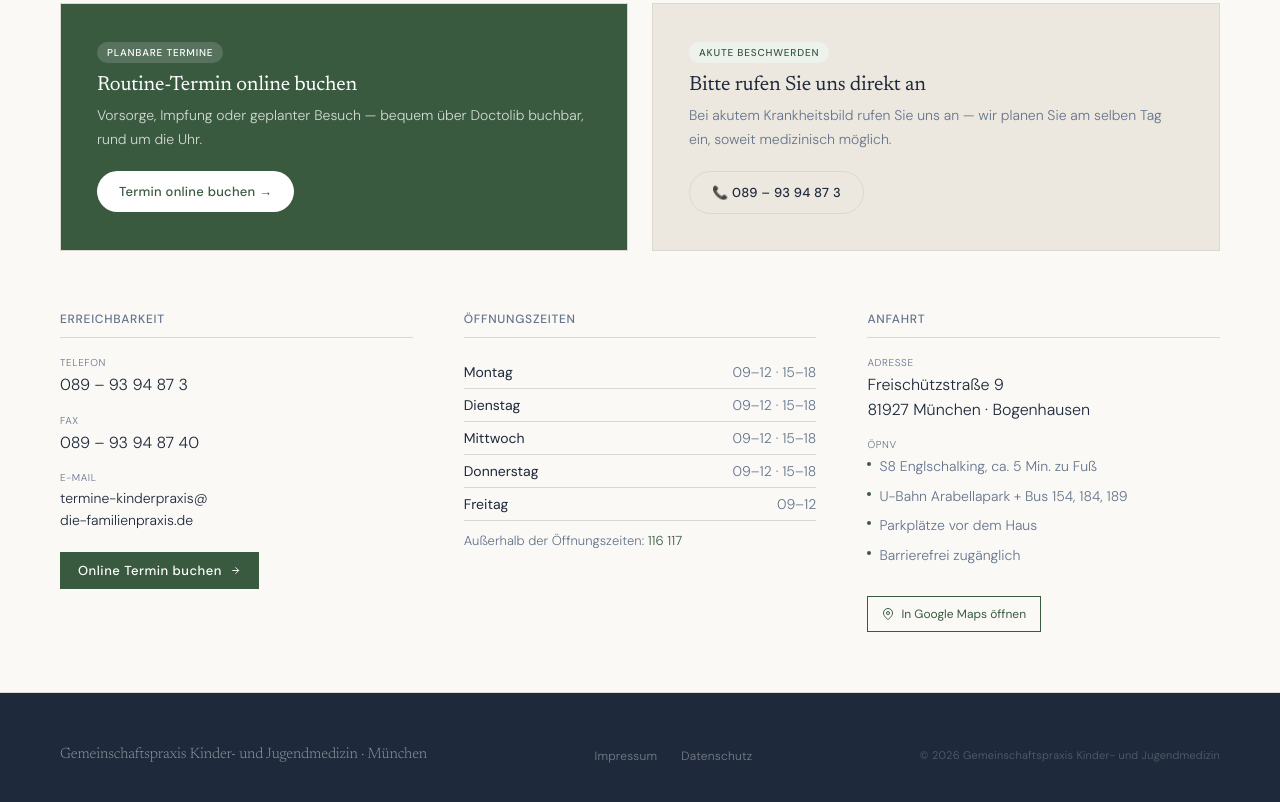
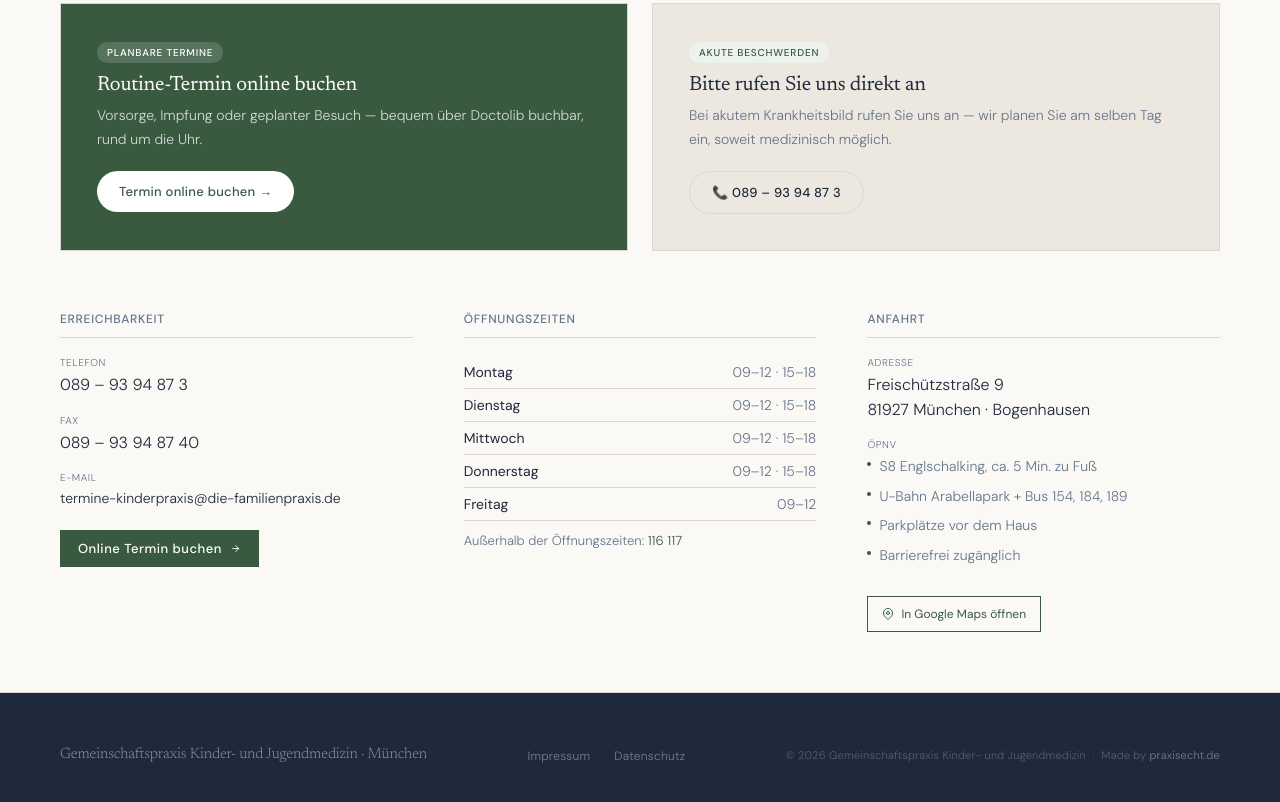
Before and after one commit to amaeding80/gemeinschaftspr_freisch, a plain HTML site: page index.html in a window 1280 px wide. Shown: the part 5315-6117 px from the top of the page. Drawn offline with Linux system fonts and the light colour scheme.

Commit message:
Add files via upload

```diff
--- a/index.html
+++ b/index.html
@@ -1553,7 +1553,7 @@ footer{background:var(--ink);padding:clamp(32px,4vw,52px) var(--pad)}
       </div>
       <div class="k-block">
         <p class="k-lbl">E-Mail</p>
-        <p class="k-val sm"><a href="mailto:termine-kinderpraxis@die-familienpraxis.de">termine-kinderpraxis@<br>die-familienpraxis.de</a></p>
+        <p class="k-val sm"><a href="mailto:termine-kinderpraxis@die-familienpraxis.de" style="white-space:nowrap">termine-kinderpraxis@die-familienpraxis.de</a></p>
       </div>
       <a href="https://www.doctolib.de/gemeinschaftspraxis/muenchen/familienpraxis-dr-gold-dr-gandenberger-bachem" target="_blank" rel="noopener noreferrer" class="k-cta">
         Online Termin buchen
@@ -1609,7 +1609,7 @@ footer{background:var(--ink);padding:clamp(32px,4vw,52px) var(--pad)}
       <li><a href="impressum.html">Impressum</a></li>
       <li><a href="datenschutz.html">Datenschutz</a></li>
     </ul>
-    <p class="footer-copy">&copy; <span id="jahr"></span> Gemeinschaftspraxis Kinder- und Jugendmedizin</p>
+    <p class="footer-copy">&copy; <span id="jahr"></span> Gemeinschaftspraxis Kinder- und Jugendmedizin &nbsp;·&nbsp; Made by <a href="https://praxisecht.de" target="_blank" rel="noopener" style="color:rgba(255,255,255,0.4);text-decoration:none">praxisecht.de</a></p>
   </div>
 </footer>
 
```
Also changed, not shown: datenschutz.html (+1 -1 lines), impressum.html (+1 -1 lines).
